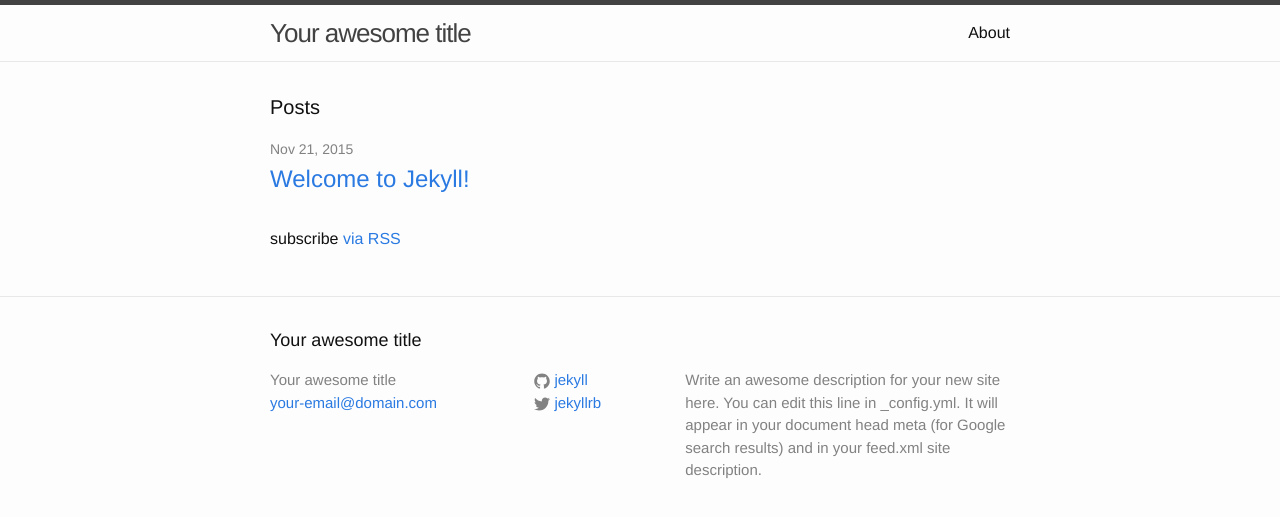
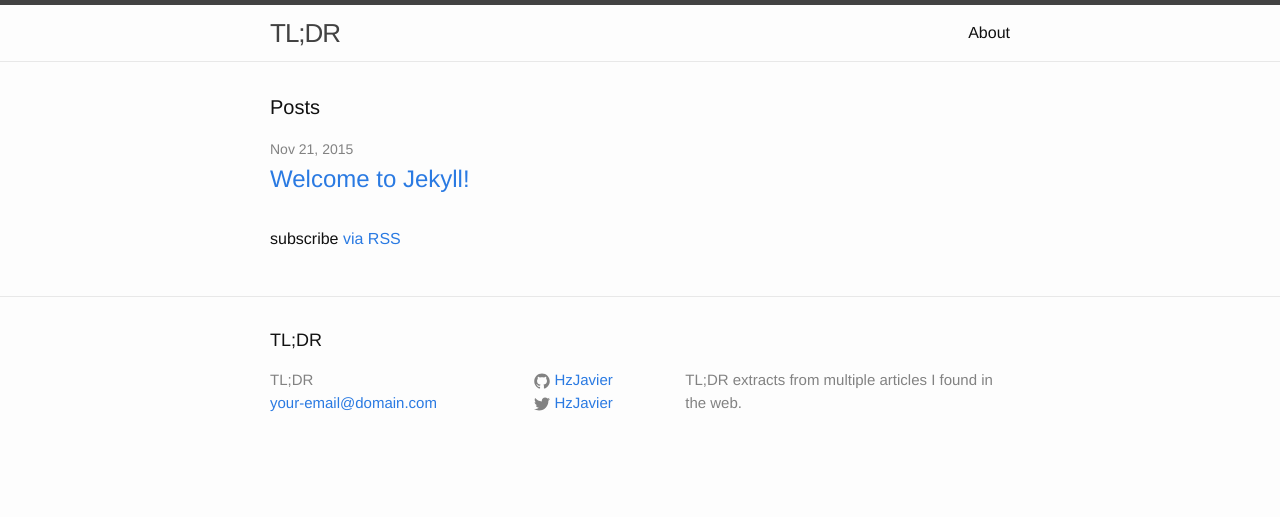
Before and after one commit to HzJavier/hzjavier.github.io, a Jekyll site: the page built from index.html, in a window 1280 px wide. Shown: the top 517 px of the page. Built offline with Jekyll 4.4.1, drawn with Linux system fonts in a browser that asks for light colours.

Commit message:
Update config

```diff
--- a/_config.yml
+++ b/_config.yml
@@ -6,16 +6,14 @@
 # 'jekyll serve'. If you change this file, please restart the server process.
 
 # Site settings
-title: Your awesome title
+title: TL;DR
 email: your-email@domain.com
 description: > # this means to ignore newlines until "baseurl:"
-  Write an awesome description for your new site here. You can edit this
-  line in _config.yml. It will appear in your document head meta (for
-  Google search results) and in your feed.xml site description.
+  TL;DR extracts from multiple articles I found in the web.
 baseurl: "" # the subpath of your site, e.g. /blog
-url: "http://yourdomain.com" # the base hostname & protocol for your site
-twitter_username: jekyllrb
-github_username:  jekyll
+url: "http://tldr.hzjavier.com" # the base hostname & protocol for your site
+twitter_username: HzJavier
+github_username: HzJavier
 
 # Build settings
 markdown: kramdown
```
